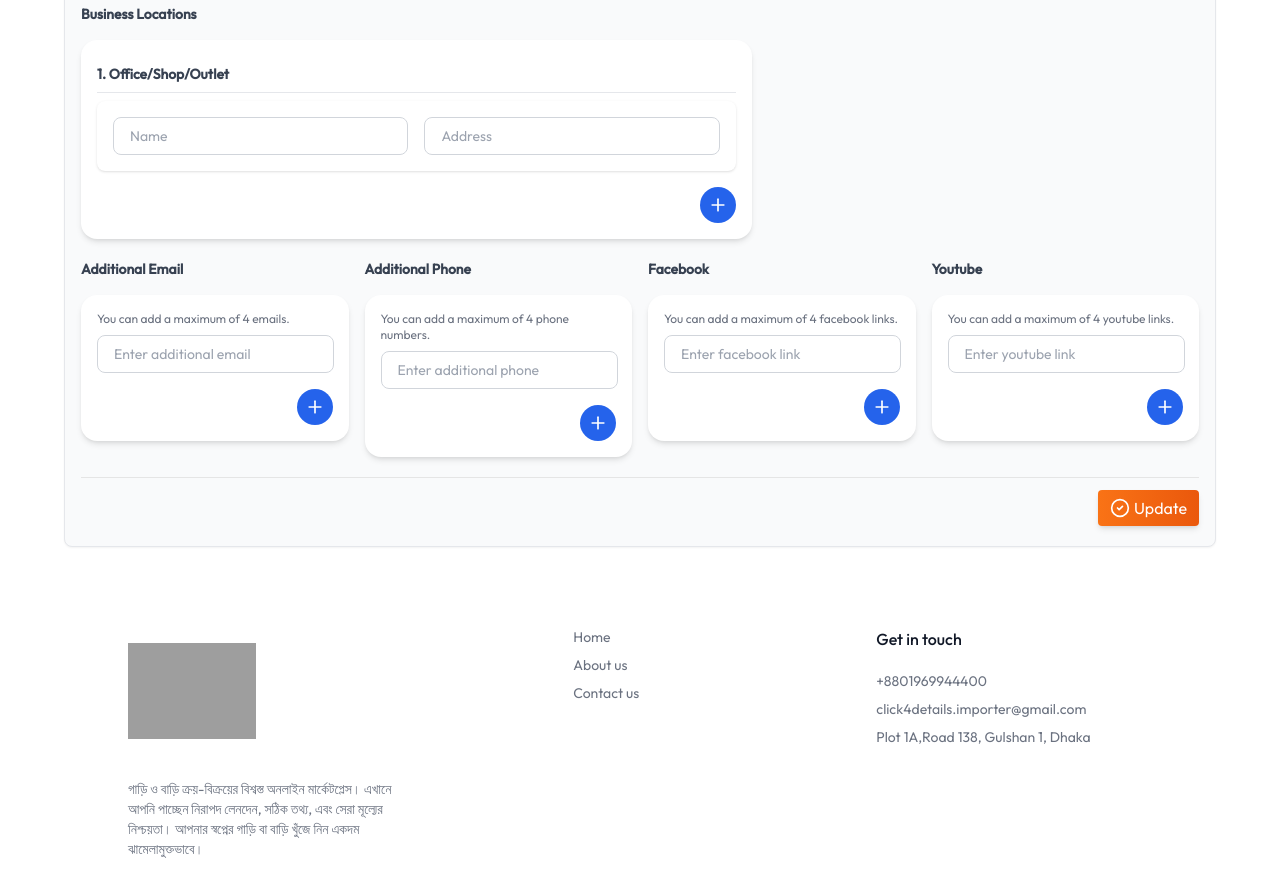
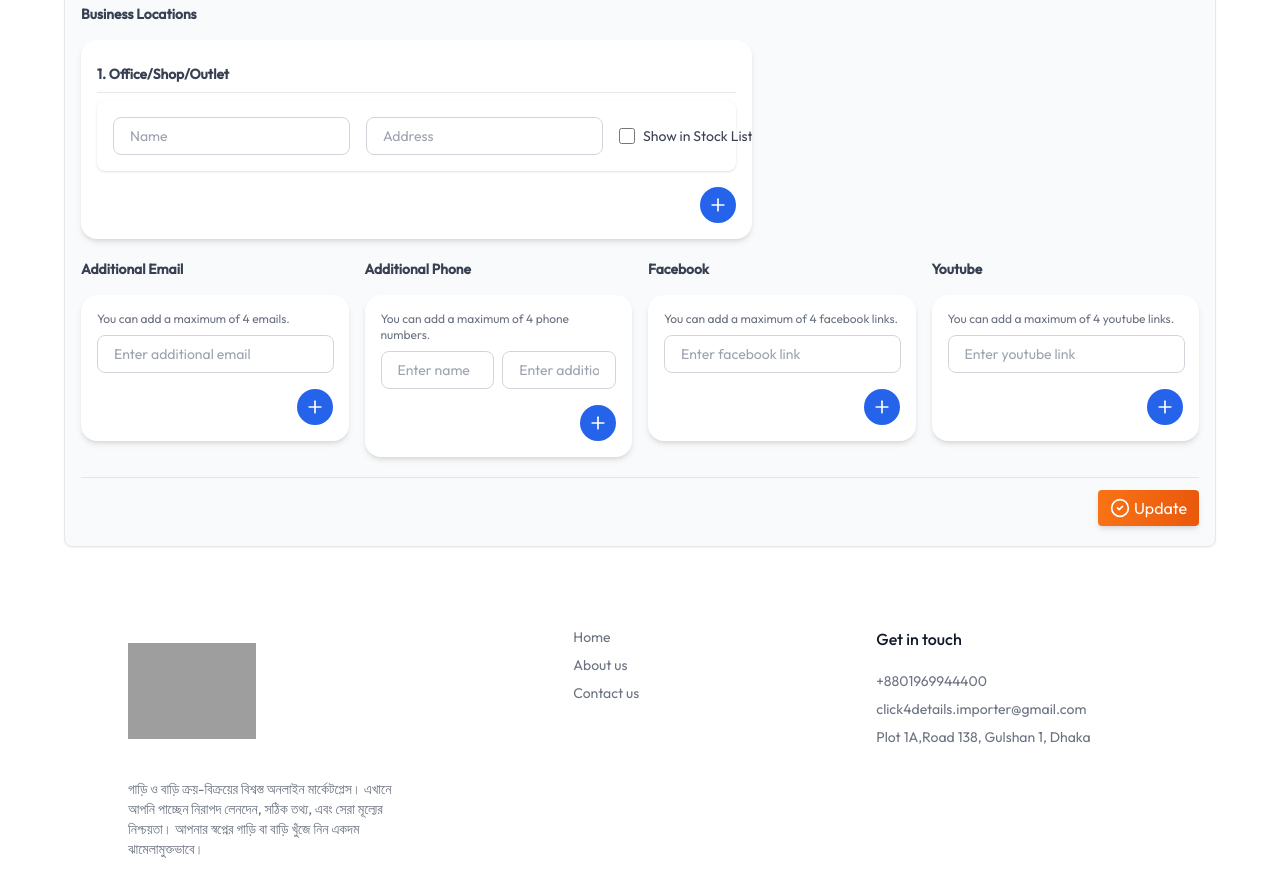
Before and after one commit to pilotbazarit/click4details-v2, a Next.js app: page /profile in a window 1280 px wide. Shown: the part 840-1736 px from the top of the page. Built offline with nearby package versions, Linux system fonts and the light colour scheme; no server answers; grey boxes are pictures that could not be loaded.

Commit message:
phone number and name add in profile

```diff
--- a/app/profile/page.jsx
+++ b/app/profile/page.jsx
@@ -27,13 +27,13 @@ import { method } from "lodash";
 const Profile = () => {
 
     const [rows, setRows] = useState([
-        { name: "", address: "" },
+        { name: "", address: "", stock: false },
     ]);
 
     const [user, setUser] = useState({});
 
     const [emails, setEmails] = useState([""]);
-    const [phones, setPhones] = useState([""]);
+    const [phones, setPhones] = useState([{ phone: "", name: "" }]);
     const [facebooks, setFacebooks] = useState([""]);
     const [youtubes, setYoutubes] = useState([""]);
     const [isUpdating, setIsUpdating] = useState(false);
@@ -117,14 +117,20 @@ const Profile = () => {
 
             // Array গুলো null-safe করে সেট করা
             setRows(
-                (profile?.up_biz_address || [{ com: "", addr: "" }]).map(addr => ({
+                (profile?.up_biz_address || [{ com: "", addr: "", stock: false }]).map(addr => ({
                     name: addr?.com ?? "",
-                    address: addr?.addr ?? ""
+                    address: addr?.addr ?? "",
+                    stock: addr?.stock ?? false
                 }))
             );
 
             setEmails((profile?.up_biz_email || [""]).map(e => e ?? ""));
-            setPhones((profile?.up_biz_phone || [""]).map(p => p ?? ""));
+            setPhones(
+                (profile?.up_biz_phone || [{ phone: "", name: "" }]).map(p => ({
+                    phone: p?.phone ?? p ?? "",
+                    name: p?.name ?? ""
+                }))
+            );
             setFacebooks((profile?.up_biz_facebook || [""]).map(f => f ?? ""));
             setYoutubes((profile?.up_biz_youtube || [""]).map(y => y ?? ""));
         }
@@ -166,6 +172,7 @@ const Profile = () => {
                 const i = index;
                 data[`up_biz_address[${i}][com]`] = item?.name;
                 data[`up_biz_address[${i}][addr]`] = item?.address;
+                data[`up_biz_address[${i}][stock]`] = item?.stock ? 1 : 0;
             });
 
             emails.length > 0 && emails.forEach((email, index) => {
@@ -175,7 +182,8 @@ const Profile = () => {
 
             phones.length > 0 && phones.forEach((phone, index) => {
                 const i = index;
-                data[`up_biz_phone[${i}]`] = phone;
+                data[`up_biz_phone[${i}][phone]`] = phone.phone;
+                data[`up_biz_phone[${i}][name]`] = phone.name;
             });
 
             facebooks.length > 0 && facebooks.forEach((facebook, index) => {
@@ -212,7 +220,7 @@ const Profile = () => {
 
     // Add new row
     const handleAdd = () => {
-        setRows([...rows, { name: "", address: "" }]);
+        setRows([...rows, { name: "", address: "", stock: false }]);
     };
 
     // Remove row by index
@@ -241,15 +249,15 @@ const Profile = () => {
         setEmails(updatedEmails);
     };
 
-    const handlePhoneChange = (index, value) => {
+    const handlePhoneChange = (index, field, value) => {
         const updatedPhones = [...phones];
-        updatedPhones[index] = value;
+        updatedPhones[index][field] = value;
         setPhones(updatedPhones);
     };
 
     const handleAddPhone = () => {
         if (phones.length < 4) {
-            setPhones([...phones, ""]);
+            setPhones([...phones, { phone: "", name: "" }]);
         } else {
             toast.error("You can add a maximum of 4 additional phone numbers.");
         }
@@ -533,6 +541,20 @@ const Profile = () => {
                                                     onChange={e => handleChange(index, 'address', e.target.value)}
                                                 />
 
+                                                {/* Stock Checkbox */}
+                                                <div className="flex items-center gap-2">
+                                                    <input
+                                                        type="checkbox"
+                                                        id={`stock-${index}`}
+                                                        className="w-4 h-4 text-blue-600 border-gray-300 rounded focus:ring-blue-500"
+                                                        checked={row?.stock || false}
+                                                        onChange={e => handleChange(index, 'stock', e.target.checked)}
+                                                    />
+                                                    <label htmlFor={`stock-${index}`} className="text-sm text-gray-700 whitespace-nowrap">
+                                                        Show in Stock List
+                                                    </label>
+                                                </div>
+
                                                 {/* Remove Button */}
                                                 {rows.length > 1 && (
                                                     <button
@@ -613,23 +635,32 @@ const Profile = () => {
                                             <p className="text-xs text-gray-500 mb-2">You can add a maximum of 4 phone numbers.</p>
                                             <div className="grid grid-cols-1 gap-4">
                                                 {phones.map((phone, index) => (
-                                                    <div key={index} className="flex items-center gap-2">
+                                                    <div key={index} className="flex flex-col gap-2">
+                                                        <div className="flex flex-col sm:flex-row items-stretch sm:items-center gap-2">
+                                                            <input
+                                                                type="text"
+                                                                placeholder="Enter name"
+                                                                value={phone.name || ""}
+                                                                onChange={(e) => handlePhoneChange(index, 'name', e.target.value)}
+                                                                className="w-full sm:flex-1 px-4 py-2 border border-gray-300 rounded-lg text-sm focus:outline-none focus:ring-2 focus:ring-blue-500"
+                                                            />
                                                             <input
                                                                 type="tel"
                                                                 placeholder="Enter additional phone"
-                                                            value={phone}
-                                                            onChange={(e) => handlePhoneChange(index, e.target.value)}
-                                                            className="flex-1 px-4 py-2 border border-gray-300 rounded-lg text-sm focus:outline-none focus:ring-2 focus:ring-blue-500"
+                                                                value={phone.phone || ""}
+                                                                onChange={(e) => handlePhoneChange(index, 'phone', e.target.value)}
+                                                                className="w-full sm:flex-1 px-4 py-2 border border-gray-300 rounded-lg text-sm focus:outline-none focus:ring-2 focus:ring-blue-500"
                                                             />
                                                             {phones.length > 1 && (
                                                                 <button
                                                                     type="button"
                                                                     onClick={() => handleRemovePhone(index)}
-                                                                className="p-2 bg-red-600 text-white rounded-full hover:bg-red-700 transition-colors"
+                                                                    className="p-2 bg-red-600 text-white rounded-full hover:bg-red-700 transition-colors self-center"
                                                                 >
                                                                     <Minus className="w-5 h-5" />
                                                                 </button>
                                                             )}
+                                                        </div>
                                                     </div>
                                                 ))}
                                             </div>
```
Lines whose indentation alone changed are shown as unchanged.
